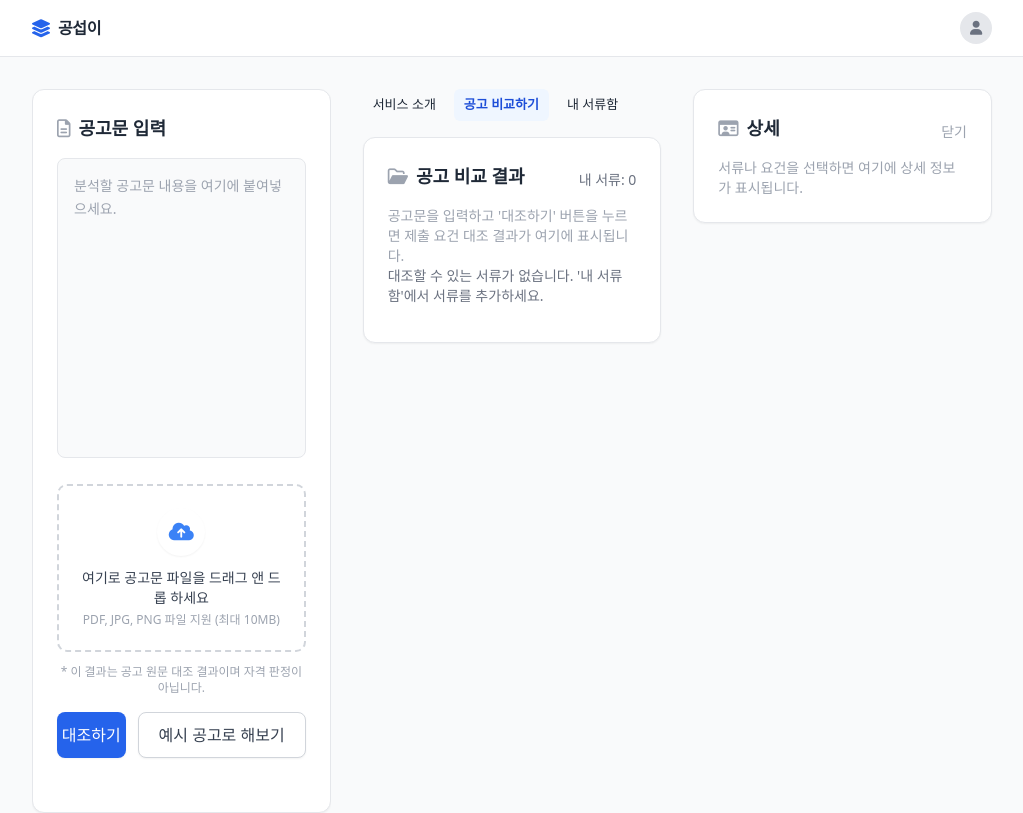
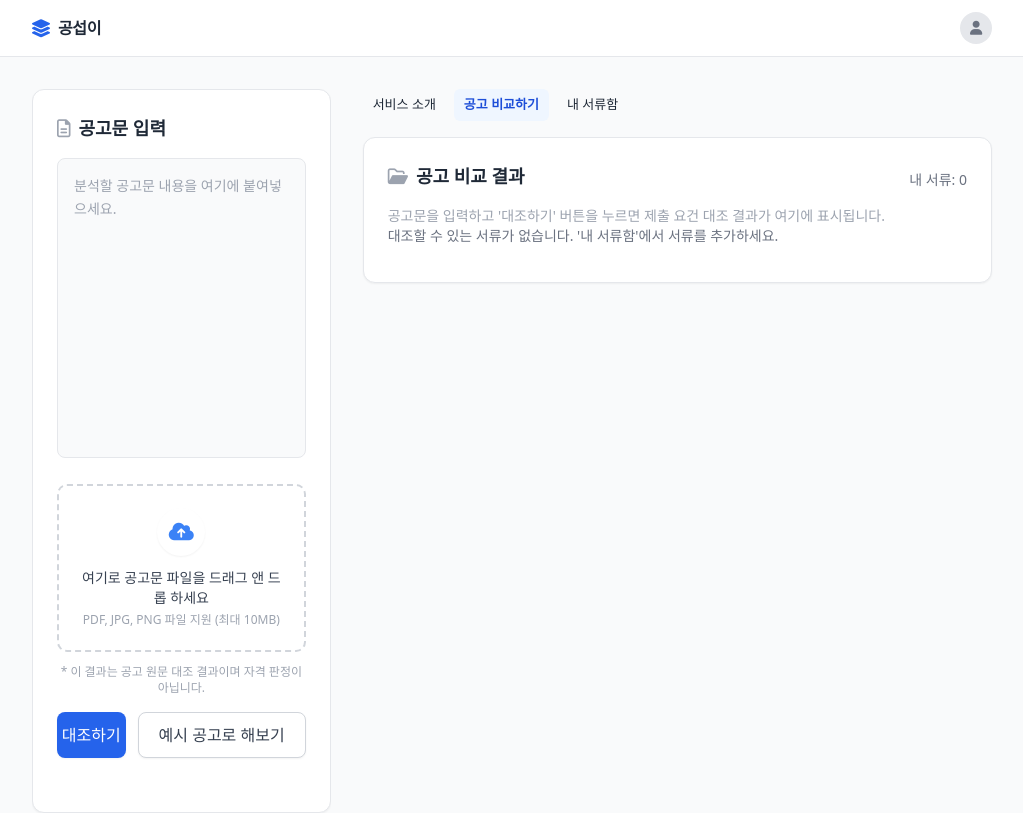
Before and after one commit to ohead-yonsei/MABC2026, a website: page index.html in a window 1280 px wide. Shown: the top 813 px of the page, without its empty margins (128-1151 px from the left). Drawn offline with nearby package versions, Linux system fonts and the light colour scheme.

Commit message:
fix: center-panel 초기 col-span을 lg:col-span-2로 변경 (intro 탭이 기본이므로 탭 버튼이 아래로 밀리는 문제 수정)

```diff
--- a/index.html
+++ b/index.html
@@ -107,7 +107,7 @@
   </div>
 
     <!-- 가운데 패널: 탭 + 목록 -->
-  <div id="center-panel" class="lg:col-span-1">
+  <div id="center-panel" class="lg:col-span-2">
     <div class="flex gap-2 mb-4">
       <button id="tab-intro" class="tab-btn cursor-default">서비스 소개</button>
       <button id="tab-compare" class="tab-btn active">공고 비교하기</button>
```
